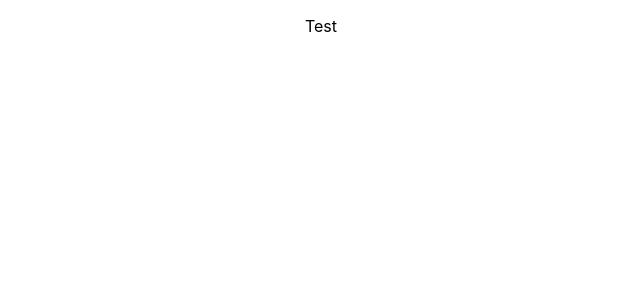
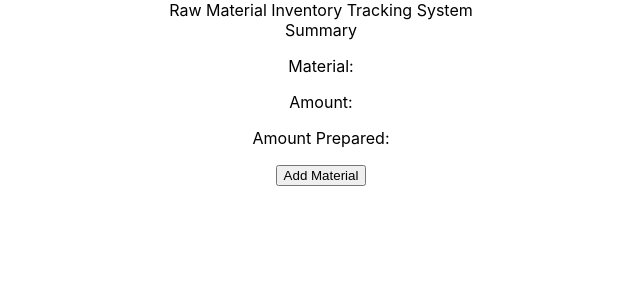
Before and after one commit to erfischer/Raw-Material-Inventory-System-Front-End, a React (Create React App) app: page / in a window 1280 px wide. Shown: the top 300 px of the page, without its empty margins (319-959 px from the left). Built offline with nearby package versions, Linux system fonts and the light colour scheme.

Commit message:
Added a very basic interface
The main purpose of this was to set up a basic framework to pass values. It's not very useful as is, but it's a starting point.

```diff
--- a/src/App.js
+++ b/src/App.js
@@ -1,11 +1,34 @@
 import React, { Component } from 'react';
 import './App.css';
+import Material from './Components/Material';
 
 class App extends Component {
+  state = {
+    Material:[
+      {name: '', amount: '', amountPrepared: ''}
+    ],
+    otherState:''
+  }
+
+  addMaterialHandler = (event) => {
+    this.setState({
+      Material:[
+        {name: 'Lamb', amount: '50', amountPrepared: '0'}
+      ]
+    })
+  }
+
   render() {
     return (
       <div className="App">
-        <p>Test</p>
+        <header>Raw Material Inventory Tracking System</header>
+        <header>Summary</header>
+        <Material
+          name={this.state.Material[0].name}
+          amount={this.state.Material[0].amount}
+          amountPrepared={this.state.Material[0].amountPrepared}
+        />
+        <button onClick={this.addMaterialHandler}>Add Material</button>
       </div>
     );
   }
--- /dev/null
+++ b/src/Components/Material.js
@@ -0,0 +1,23 @@
+import React from 'react';
+
+// export class Material extends React.Component{
+//     render(){
+//         return(
+//             <div>
+//                 <p>New Material</p>
+//             </div>
+//         )
+//     }
+// }
+
+const material = (props) => {
+    return (
+        <div>
+            <p>Material: {props.name}</p>
+            <p>Amount: {props.amount}</p>
+            <p>Amount Prepared: {props.amountPrepared}</p>
+        </div>
+    )
+};
+
+export default material;
```
